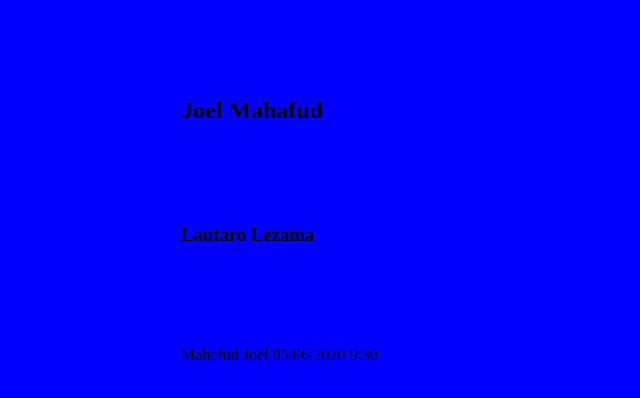
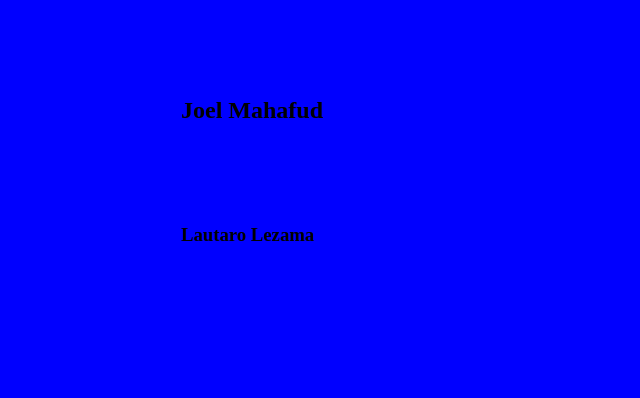
Before and after one commit to FrancoUTN/TP_SO_I4_10_, a plain HTML site: page index.html in a window 1280 px wide. Shown: the part 240-638 px from the top of the page, without its empty margins (119-759 px from the left). Drawn offline with Linux system fonts and the light colour scheme.

Commit message:
Deshaciendo error

```diff
--- a/index.html
+++ b/index.html
@@ -10,6 +10,5 @@
 <h1>Control de versiones</h1>
 <h2>Joel Mahafud</h2>
 <h3>Lautaro Lezama</h3>
-<p>Mahafud Joel 05/06/2020 9:30</p>
 </body>
 </html>
```
